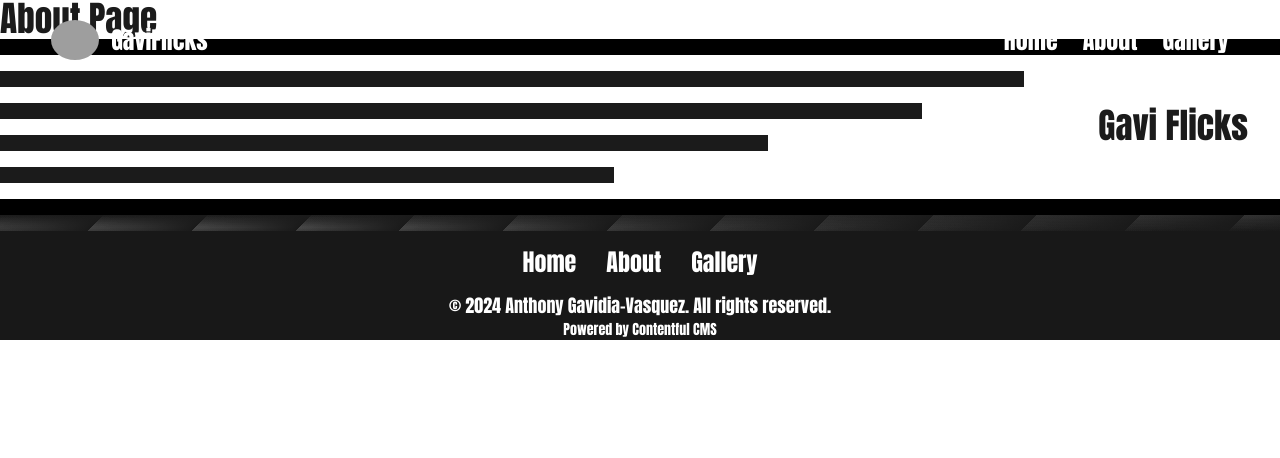
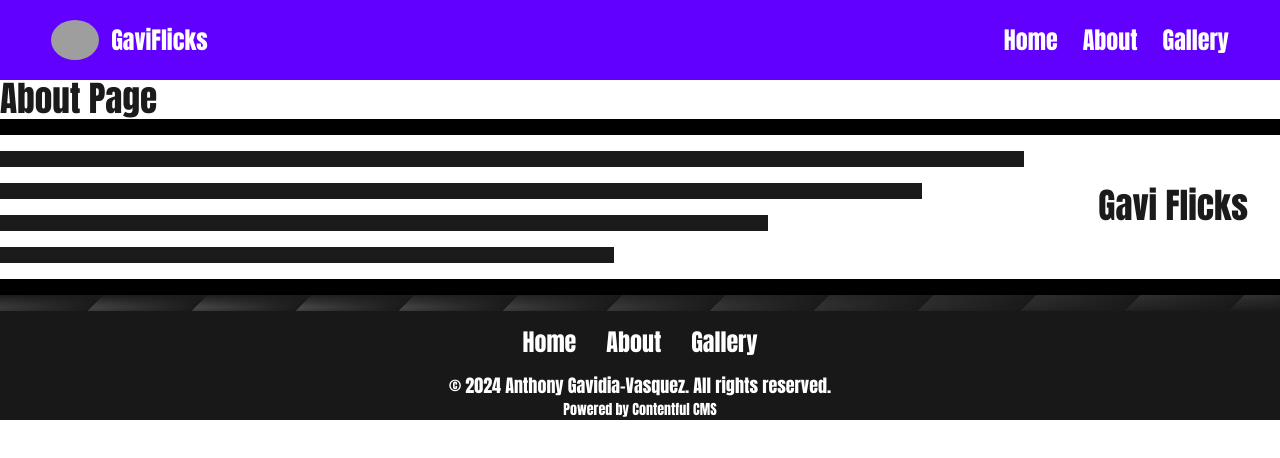
Before and after one commit to Gavisito/gaviflicks, a React (Vite) app: page /about in a window 1280 px wide. Shown: the top 458 px of the page. Built offline with nearby package versions, Linux system fonts and the light colour scheme; no server answers; grey boxes are pictures that could not be loaded.

Commit message:
minor adj

```diff
--- a/src/App.css
+++ b/src/App.css
@@ -6,10 +6,10 @@
   justify-content: space-between !important;
   align-items: center;
   padding: 0 4vw;
-  position: fixed !important;
+  position: sticky !important;
   top: 0;
   z-index: 9999;
-  background-color: transparent;
+  background-color: rgb(98, 0, 255);
 }
 .navigation .nav {
   display: flex;
--- a/src/App.scss
+++ b/src/App.scss
@@ -6,10 +6,10 @@
     justify-content: space-between !important;
     align-items: center;
     padding: 0 4vw;
-    position:fixed !important;
+    position:sticky!important;
     top: 0;
     z-index: 9999;
-    background-color: transparent;
+    background-color: rgb(98, 0, 255);
 
     .nav {
       display: flex;
```
Also changed, not shown: 1 other file (tests, documents, lock files or other folders).
